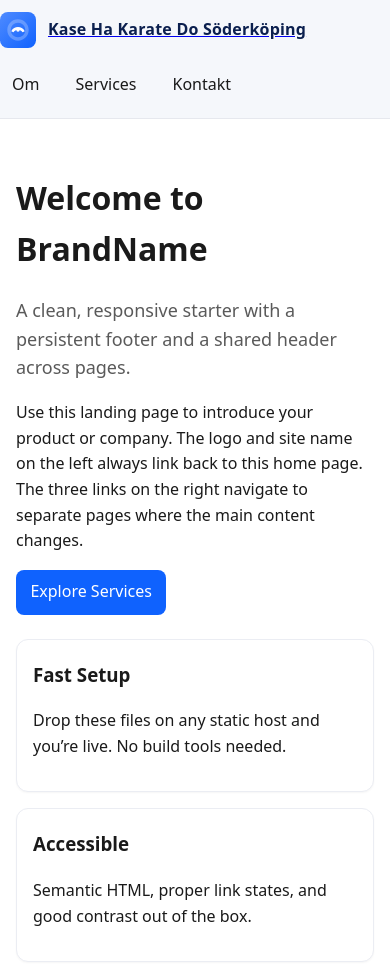
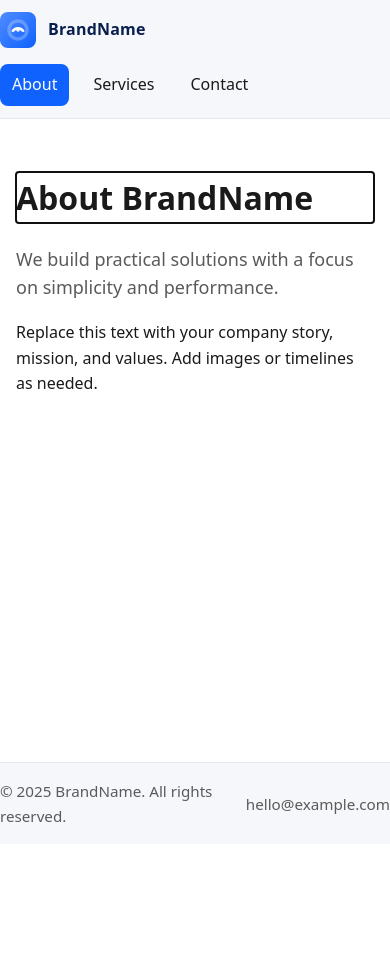
Before and after one commit to brainycarp67531/kasehakaratedo, a plain HTML site: page index.html in a window 390 px wide. Shown: the top 965 px of the page. After the commit the page ends 844 px from the top, so only its background shows below. Drawn offline with Linux system fonts and the light colour scheme.

Commit message:
Refactor to SPA with dynamic routing and content loading
Replaced static about, services, and contact HTML pages with a single-page application architecture. Added js/app.js to handle hash-based routing and dynamic content loading into index.html. Moved page content to pages/ subdirectory as partials. Updated navigation and styles for SPA, and added a standalone welcome.html entry page.

```diff
--- a/css/styles.css
+++ b/css/styles.css
@@ -1,13 +1,13 @@
 
 /* ===== Global Styles ===== */
 :root{
-  --brand:#0F62FE;         /* primary */
-  --brand-ink:#0B1F4E;     /* dark text */
-  --ink:#1a1a1a;           /* text */
-  --muted:#5a5a5a;         /* secondary text */
-  --bg:#ffffff;            /* background */
-  --surface:#f5f7fb;       /* header/footer bg */
-  --ring:rgba(15,98,254,.35); /* focus */
+  --brand:#0F62FE;
+  --brand-ink:#0B1F4E;
+  --ink:#1a1a1a;
+  --muted:#5a5a5a;
+  --bg:#ffffff;
+  --surface:#f5f7fb;
+  --ring:rgba(15,98,254,.35);
 }
 *{box-sizing:border-box}
 html{scroll-behavior:smooth}
@@ -22,68 +22,22 @@ body{
 }
 
 /* ===== Layout ===== */
-.container{
-  max-width:1100px;
-  margin-inline:auto;
-  padding:0 1rem;
-}
-header.site-header{
-  background:var(--surface);
-  border-bottom:1px solid #e6e8ee;
-}
-.header-inner{
-  display:flex;
-  align-items:center;
-  justify-content:space-between;
-  gap:1rem;
-  padding:0.75rem 0;
-}
-.brand{
-  display:flex;
-  align-items:center;
-  gap:.75rem;
-}
-.brand-logo{
-  width:36px;height:36px;display:inline-block;
-}
-.brand-name{
-  font-weight:700;
-  letter-spacing:.2px;
-  color:var(--brand-ink);
-  text-decoration:none;
-}
-nav.primary-nav ul{
-  list-style:none; margin:0; padding:0;
-  display:flex; align-items:center; gap:.75rem;
-}
-nav.primary-nav a{
-  display:inline-block;
-  padding:.5rem .75rem;
-  border-radius:.5rem;
-  color:var(--ink);
-  text-decoration:none;
-}
+.container{ max-width:1100px; margin-inline:auto; padding:0 1rem; }
+header.site-header{ background:var(--surface); border-bottom:1px solid #e6e8ee; }
+.header-inner{ display:flex; align-items:center; justify-content:space-between; gap:1rem; padding:0.75rem 0; }
+.brand{ display:flex; align-items:center; gap:.75rem; text-decoration:none; }
+.brand-logo{ width:36px;height:36px; display:inline-block; }
+.brand-name{ font-weight:700; letter-spacing:.2px; color:var(--brand-ink); text-decoration:none; }
+nav.primary-nav ul{ list-style:none; margin:0; padding:0; display:flex; gap:.75rem; align-items:center; }
+nav.primary-nav a{ display:inline-block; padding:.5rem .75rem; border-radius:.5rem; color:var(--ink); text-decoration:none; }
 nav.primary-nav a:hover{ background:#eef3ff; color:#0b3d91 }
-nav.primary-nav a[aria-current="page"],
-nav.primary-nav a.active{
-  background:var(--brand);
-  color:#fff;
-}
+nav.primary-nav a[aria-current="page"], nav.primary-nav a.active{ background:var(--brand); color:#fff; }
 
 main{ flex:1; }
 main .container{ padding:2rem 1rem; }
 
-footer.site-footer{
-  background:var(--surface);
-  border-top:1px solid #e6e8ee;
-  margin-top:auto; /* ensures footer sticks to bottom when content is short */
-}
-.footer-inner{
-  padding:1rem 0;
-  display:flex; justify-content:space-between; align-items:center; gap:1rem;
-  color:var(--muted);
-  font-size:.95rem;
-}
+footer.site-footer{ background:var(--surface); border-top:1px solid #e6e8ee; margin-top:auto; }
+.footer-inner{ padding:1rem 0; display:flex; justify-content:space-between; align-items:center; gap:1rem; color:var(--muted); font-size:.95rem; }
 
 /* ===== Utilities ===== */
 .button{ display:inline-block; background:var(--brand); color:#fff; padding:.6rem .9rem; border-radius:.5rem; text-decoration:none; }
@@ -92,17 +46,16 @@ footer.site-footer{
 .cards{ display:grid; grid-template-columns:repeat(12,1fr); gap:1rem; }
 .card{ grid-column:span 4; background:#fff; border:1px solid #ebedf3; border-radius:.75rem; padding:1rem; box-shadow:0 1px 2px rgba(0,0,0,.04) }
 .card h3{ margin-top:.25rem }
+@media (max-width: 900px){ .card{ grid-column:span 6 } }
+@media (max-width: 600px){ .header-inner{ flex-wrap:wrap } nav.primary-nav ul{ flex-wrap:wrap } .card{ grid-column:span 12 } }
 
-@media (max-width: 900px){ .card{ grid-column:span 6 } }
-@media (max-width: 600px){
-  .header-inner{ flex-wrap:wrap }
-  nav.primary-nav ul{ flex-wrap:wrap }
-  .card{ grid-column:span 12 }
+/* ===== Welcome page ===== */
+.welcome{
+  min-height:100dvh; display:grid; place-items:center; background:linear-gradient(180deg,#eef3ff, #ffffff 40%);
 }
-
-/* ===== Forms (contact) ===== */
-form{ display:grid; gap:.75rem; max-width:640px }
-label{ font-weight:600 }
-input, textarea{ width:100%; padding:.6rem .7rem; border:1px solid #d9dce5; border-radius:.5rem; font:inherit }
-input:focus, textarea:focus{ outline:2px solid var(--ring); border-color:var(--brand); outline-offset:2px }
-textarea{ min-height:140px; resize:vertical }
+.welcome .panel{
+  text-align:center; padding:3rem 2rem; border-radius:1rem; background:#fff; border:1px solid #e6e8ee; box-shadow:0 6px 24px rgba(0,0,0,.06);
+}
+.welcome .logo{ width:64px; height:64px; }
+.welcome h1{ margin:.5rem 0 0; color:var(--brand-ink) }
+.welcome p{ color:var(--muted); max-width:56ch; margin-inline:auto }
--- a/index.html
+++ b/index.html
@@ -1,65 +1,51 @@
+
 <!DOCTYPE html>
 <html lang="en">
 <head>
   <meta charset="utf-8" />
   <meta name="viewport" content="width=device-width, initial-scale=1" />
-  <title>Kase Ha Karate Do</title>
-  <link rel="preconnect" href="https://fonts.gstatic.com" crossorigin>
+  <title>Landing · BrandName</title>
   <link rel="stylesheet" href="css/styles.css" />
-  <meta name="description" content="BrandName simple multi-page site" />
+  <meta name="description" content="Landing shell that loads page content dynamically" />
 </head>
 <body>
   <a class="skip-link" href="#main" style="position:absolute;left:-9999px;top:auto;width:1px;height:1px;overflow:hidden;">Skip to content</a>
   <header class="site-header" role="banner">
     <div class="container header-inner">
-      <a class="brand" href="index.html" aria-label="Go to home">
+      <a class="brand" href="#about" aria-label="Go to home">
         <img class="brand-logo" src="assets/logo.svg" alt="BrandName logo" width="36" height="36" />
-        <span class="brand-name">Kase Ha Karate Do Söderköping</span>
+        <span class="brand-name">BrandName</span>
       </a>
       <nav class="primary-nav" aria-label="Primary">
         <ul>
-          <li><a href="about.html" >Om</a></li>
-          <li><a href="services.html" >Services</a></li>
-          <li><a href="contact.html" >Kontakt</a></li>
+          <li><a href="#about" data-route="about">About</a></li>
+          <li><a href="#services" data-route="services">Services</a></li>
+          <li><a href="#contact" data-route="contact">Contact</a></li>
         </ul>
       </nav>
     </div>
   </header>
 
   <main id="main" role="main">
-    <div class="container">
-
-      <h1>Welcome to BrandName</h1>
-      <p class="lead">A clean, responsive starter with a persistent footer and a shared header across pages.</p>
-      <p>Use this landing page to introduce your product or company. The logo and site name on the left always link back to this home page. The three links on the right navigate to separate pages where the main content changes.</p>
-      <p><a class="button" href="services.html">Explore Services</a></p>
-      <div class="cards" style="margin-top:1.5rem;">
-        <article class="card">
-          <h3>Fast Setup</h3>
-          <p>Drop these files on any static host and you’re live. No build tools needed.</p>
-        </article>
-        <article class="card">
-          <h3>Accessible</h3>
-          <p>Semantic HTML, proper link states, and good contrast out of the box.</p>
-        </article>
-        <article class="card">
-          <h3>Responsive</h3>
-          <p>Looks great from mobile to desktop with minimal CSS.</p>
-        </article>
-      </div>
-
+    <div class="container" id="content">
+      <!-- Dynamic content will be injected here -->
+      <noscript>
+        <p>Please enable JavaScript to view the content here. Or visit:
+          <a href="pages/about.html">About</a>,
+          <a href="pages/services.html">Services</a>,
+          <a href="pages/contact.html">Contact</a>.
+        </p>
+      </noscript>
     </div>
   </main>
 
   <footer class="site-footer" role="contentinfo">
     <div class="container footer-inner">
-      <div>© <span id="year"></span> Kase Ha Karate Do Söderköping. All rights reserved.</div>
+      <div>© <span id="year"></span> BrandName. All rights reserved.</div>
       <div><a href="mailto:hello@example.com" class="muted" style="color:inherit;text-decoration:none;">hello@example.com</a></div>
     </div>
   </footer>
-  <script>
-    // set current year in footer
-    document.getElementById('year').textContent = new Date().getFullYear();
-  </script>
+  <script src="js/app.js"></script>
+  <script>document.getElementById('year').textContent = new Date().getFullYear();</script>
 </body>
 </html>
--- /dev/null
+++ b/js/app.js
@@ -0,0 +1,48 @@
+
+(function(){
+  const routes = {
+    about: 'pages/about.html',
+    services: 'pages/services.html',
+    contact: 'pages/contact.html'
+  };
+
+  const contentEl = document.getElementById('content');
+  const navLinks = Array.from(document.querySelectorAll('nav.primary-nav a'));
+
+  function setActive(route){
+    navLinks.forEach(a => {
+      const isActive = a.dataset.route === route;
+      a.classList.toggle('active', isActive);
+      if (isActive) a.setAttribute('aria-current','page'); else a.removeAttribute('aria-current');
+    });
+  }
+
+  async function loadRoute(route){
+    if(!routes[route]){ route = 'about'; }
+    setActive(route);
+    try{
+      const res = await fetch(routes[route], { cache: 'no-store' });
+      if(!res.ok) throw new Error(res.status + ' ' + res.statusText);
+      const html = await res.text();
+      contentEl.innerHTML = html;
+      // focus first heading for accessibility
+      const h1 = contentEl.querySelector('h1');
+      if(h1){ h1.setAttribute('tabindex','-1'); h1.focus(); }
+    }catch(err){
+      contentEl.innerHTML = `<p role="alert">Sorry, failed to load content. (${err.message})</p>`;
+    }
+  }
+
+  function handleHash(){
+    const route = (location.hash || '#about').replace('#','');
+    loadRoute(route);
+  }
+
+  // Intercept nav clicks (optional — hash will trigger anyway)
+  navLinks.forEach(a => a.addEventListener('click', e => {
+    // Allow default (hash change) to occur; nothing else needed
+  }));
+
+  window.addEventListener('hashchange', handleHash);
+  document.addEventListener('DOMContentLoaded', handleHash);
+})();
--- /dev/null
+++ b/pages/about.html
@@ -0,0 +1,4 @@
+
+<h1>About BrandName</h1>
+<p class="lead">We build practical solutions with a focus on simplicity and performance.</p>
+<p>Replace this text with your company story, mission, and values. Add images or timelines as needed.</p>
```
Also changed, not shown: about.html (deleted, +0 -50 lines), contact.html (deleted, +0 -66 lines), pages/contact.html (added, +20 -0 lines), pages/services.html (added, +17 -0 lines), services.html (deleted, +0 -63 lines), welcome.html (added, +21 -0 lines).
